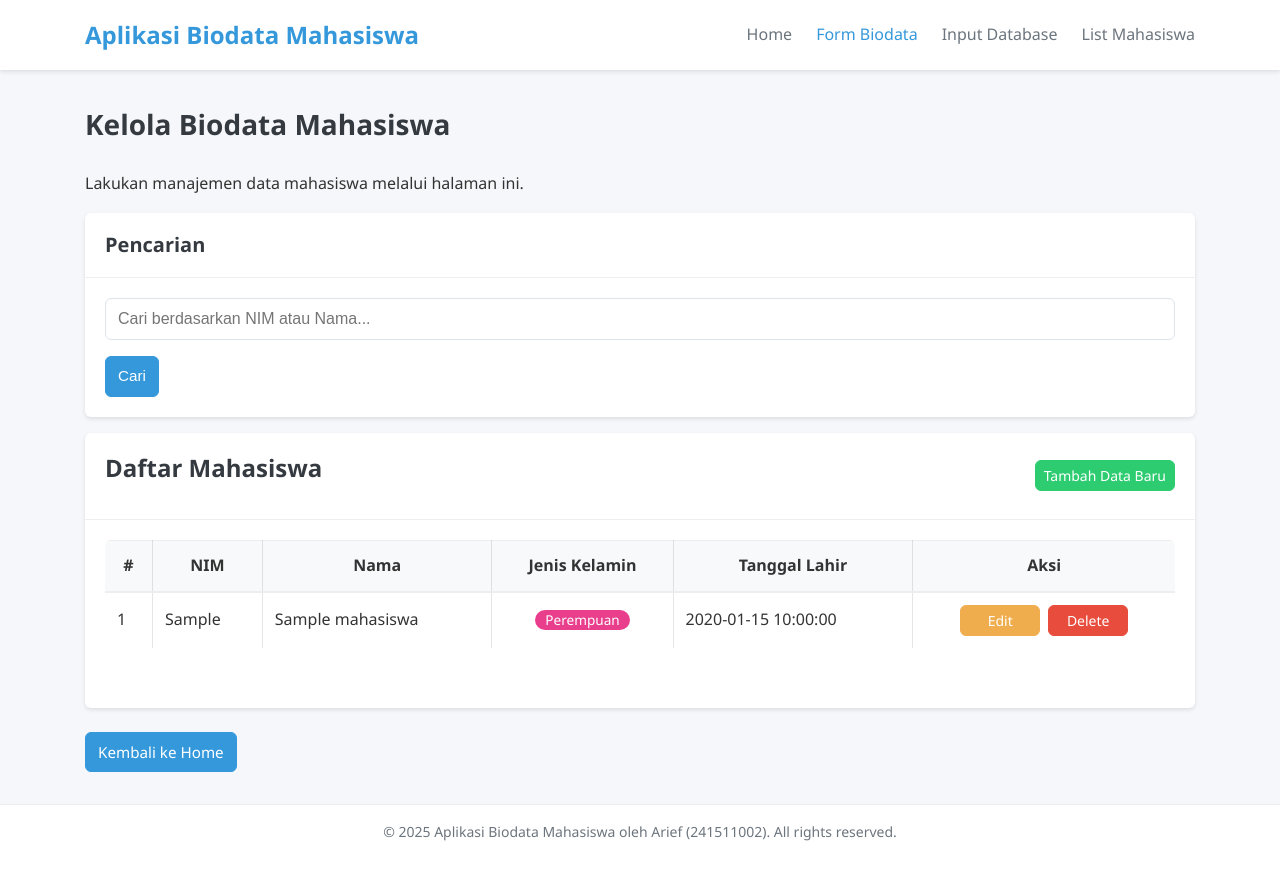
After one commit to riefproject/25IF2116-Project3-WebApplication, a PHP site: page /manage-biodata.php in a window 1280 px wide. The commit adds this page. Run offline with PHP 8.4, Linux system fonts and the light colour scheme; tables that the repository leaves empty or names only in its code hold one stand-in row (values such as "Sample post").

Commit message:
add crud at W02/HTMLxPHP

```diff
--- a/W02/HTMLxPHP/css/style.css
+++ b/W02/HTMLxPHP/css/style.css
@@ -5,6 +5,8 @@
   --success-dark: #27ae60;
   --danger: #e74c3c;
   --danger-dark: #c0392b;
+  --warning: #f0ad4e;
+  --warning-dark: #ec971f;
   --light: #f8f9fa;
   --dark: #343a40;
   --gray: #6c757d;
@@ -309,6 +311,19 @@ select.form-control {
   box-shadow: 0 4px 8px rgba(0,0,0,0.1);
 }
 
+.btn-warning {
+  color: white;
+  background-color: var(--warning);
+  border-color: var(--warning);
+}
+
+.btn-warning:hover, .btn-warning:focus {
+  background-color: var(--warning-dark);
+  border-color: var(--warning-dark);
+  transform: translateY(-1px);
+  box-shadow: 0 3px 5px rgba(0,0,0,0.1);
+}
+
 .btn-sm {
   padding: 0.25rem 0.5rem;
   font-size: 0.875rem;
@@ -371,9 +386,15 @@ select.form-control {
   background-color: rgba(0, 0, 0, 0.03);
 }
 
+.data-table th:not(:last-child),
+.data-table td:not(:last-child) {
+  border-right: 0.5px solid rgba(0, 0, 0, 0.1);
+}
+
 /* Action buttons in table */
 .action-buttons {
   display: flex;
+  justify-content: center;
   gap: 0.5rem;
   flex-wrap: wrap;
 }
--- /dev/null
+++ b/W02/HTMLxPHP/manage-biodata.php
@@ -0,0 +1,105 @@
+<?php
+require_once 'koneksi-db.php';
+
+function e($s){ return htmlspecialchars($s ?? '', ENT_QUOTES, 'UTF-8'); }
+
+// Logika pencarian
+$search = $_GET['search'] ?? '';
+$query = "SELECT nim, nama, jenis_kelamin, tanggal_lahir FROM mahasiswa";
+if ($search) {
+    $search_term = $mysqli->real_escape_string($search);
+    // Cari berdasarkan nama atau nim
+    $query .= " WHERE nama LIKE '%$search_term%' OR nim LIKE '%$search_term%'";
+}
+$query .= " ORDER BY nama ASC";
+
+// Eksekusi query
+$res = $mysqli->query($query);
+if (!$res) {
+    die('Query gagal: ' . $mysqli->error);
+}
+
+$title = 'Kelola Biodata Mahasiswa';
+$basePath = '';
+require_once 'layouts/header.php';
+?>
+
+<h1 class="page-title">Kelola Biodata Mahasiswa</h1>
+<p class="mb-3">Lakukan manajemen data mahasiswa melalui halaman ini.</p>
+
+<!-- Form Pencarian -->
+<div class="card mb-3">
+    <div class="card-header">
+        <h2 class="card-title">Pencarian</h2>
+    </div>
+    <div class="card-body">
+        <form method="get" action="">
+            <div class="form-group">
+                <input class="form-control" type="text" name="search" placeholder="Cari berdasarkan NIM atau Nama..." value="<?= e($search) ?>">
+            </div>
+            <button class="btn btn-primary" type="submit">Cari</button>
+            <?php if ($search): ?>
+                <a href="manage-biodata.php" class="btn btn-outline">Reset</a>
+            <?php endif; ?>
+        </form>
+    </div>
+</div>
+
+<!-- Tabel Data Mahasiswa -->
+<div class="card">
+  <div class="card-header">
+    <h2>Daftar Mahasiswa</h2>
+    <a href="biodata-db.php" class="btn btn-success btn-sm">Tambah Data Baru</a>
+  </div>
+  <div class="card-body">
+    <div class="table-responsive">
+      <table class="data-table">
+        <thead>
+          <tr>
+            <th>#</th>
+            <th>NIM</th>
+            <th>Nama</th>
+            <th style="text-align: center;">Jenis Kelamin</th>
+            <th>Tanggal Lahir</th>
+            <th style="text-align: center;">Aksi</th>
+          </tr>
+        </thead>
+        <tbody>
+          <?php
+          $i=1;
+          // Tampilkan data jika ada
+          if ($res->num_rows > 0):
+            while ($row = $res->fetch_assoc()):
+              $jk = $row['jenis_kelamin'] === 'L' ? 'Laki-laki' : 'Perempuan';
+              $jkClass = $row['jenis_kelamin'] === 'L' ? 'badge-blue' : 'badge-pink';
+          ?>
+            <tr>
+              <td><?= $i++ ?></td>
+              <td><?= e($row['nim']) ?></td>
+              <td><?= e($row['nama']) ?></td>
+              <td style="text-align: center;"><span class="badge <?= $jkClass ?>"><?= e($jk) ?></span></td>
+              <td><?= e($row['tanggal_lahir']) ?></td>
+              <td style="text-align: center;">
+                <div class="action-buttons">
+                  <a href="edit-biodata.php?nim=<?= urlencode($row['nim']) ?>" class="btn btn-warning btn-sm">Edit</a>
+                  <a href="delete-biodata.php?nim=<?= urlencode($row['nim']) ?>" class="btn btn-danger btn-sm" onclick="return confirm('Apakah Anda yakin ingin menghapus data ini?')">Delete</a>
+                </div>
+              </td>
+            </tr>
+          <?php endwhile; else: ?>
+            <!-- Tampilkan pesan jika data kosong -->
+            <tr>
+                <td colspan="6" style="text-align: center;">Tidak ada data yang ditemukan.</td>
+            </tr>
+          <?php endif; ?>
+        </tbody>
+      </table>
+    </div>
+  </div>
+</div>
+
+<div class="card-actions">
+    <a href="index.php" class="btn btn-primary">Kembali ke Home</a>
+</div>
+
+<?php require_once 'layouts/footer.php'; ?>
```
Also changed, not shown: W02/HTMLxPHP/delete-biodata.php (added, +32 -0 lines), W02/HTMLxPHP/edit-biodata.php (added, +98 -0 lines), W02/HTMLxPHP/list-biodata.php (+4 -4 lines).
